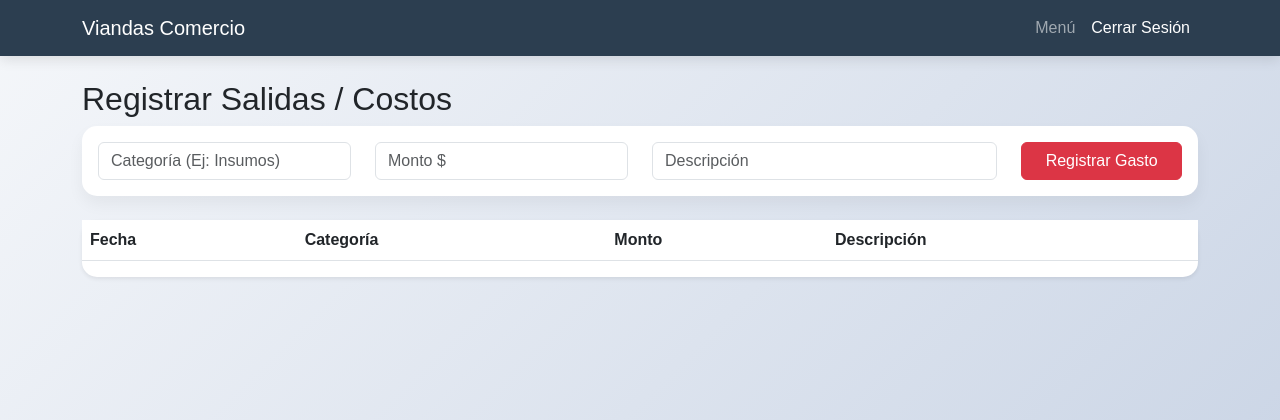
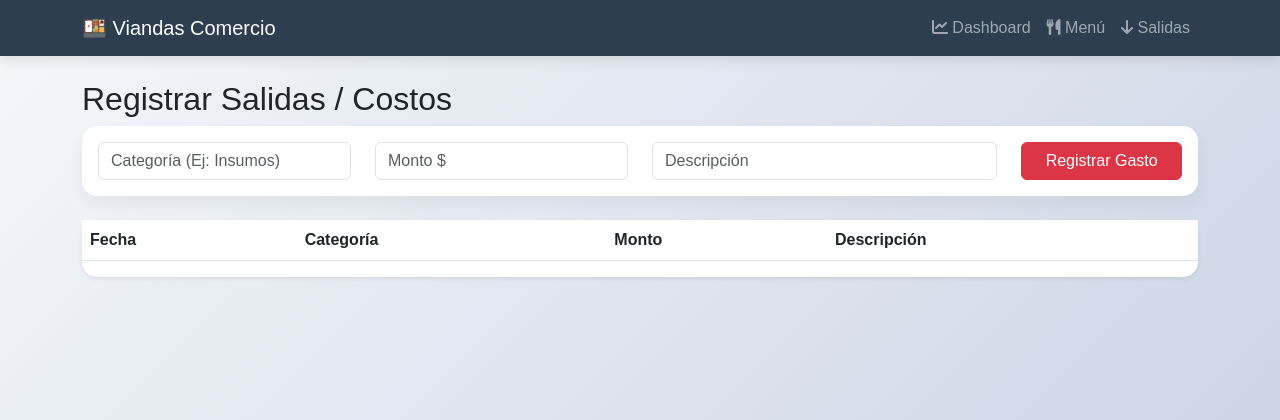
Before and after one commit to matiassoaresdelima-ctrl/Comercio, a Flask app: page /salidas in a window 1280 px wide. Shown: the top 420 px of the page. Run offline with Flask 3, Linux system fonts and the light colour scheme; data that the repository does not hold is empty.

Commit message:
UI: Added Salidas link to navbar

```diff
--- a/templates/base.html
+++ b/templates/base.html
@@ -10,17 +10,24 @@
     <link rel='stylesheet' href='{{ url_for("static", filename="css/style.css") }}'>
 </head>
 <body class='bg-light'>
-    <nav class='navbar navbar-expand-lg navbar-dark bg-success'>
+    <nav class='navbar navbar-expand-lg navbar-dark'>
         <div class='container'>
-            <a class='navbar-brand' href='/'>Viandas Comercio</a>
-            <div class='navbar-nav ms-auto'>
-                <a class='nav-link' href='/viandas'>Menú</a>
-                <a class='nav-link text-white' href='/logout'>Cerrar Sesión</a>
+            <a class='navbar-brand' href='/'>🍱 Viandas Comercio</a>
+            <button class='navbar-toggler' type='button' data-bs-toggle='collapse' data-bs-target='#navbarNav'>
+                <span class='navbar-toggler-icon'></span>
+            </button>
+            <div class='collapse navbar-collapse' id='navbarNav'>
+                <div class='navbar-nav ms-auto'>
+                    <a class='nav-link' href='/'><i class='fas fa-chart-line'></i> Dashboard</a>
+                    <a class='nav-link' href='/viandas'><i class='fas fa-utensils'></i> Menú</a>
+                    <a class='nav-link' href='/salidas'><i class='fas fa-arrow-down'></i> Salidas</a>
+                </div>
             </div>
         </div>
     </nav>
     <div class='container mt-4'>
         {% block content %}{% endblock %}
     </div>
+    <script src='https://cdn.jsdelivr.net/npm/bootstrap@5.3.0/dist/js/bootstrap.bundle.min.js'></script>
 </body>
 </html>
```
